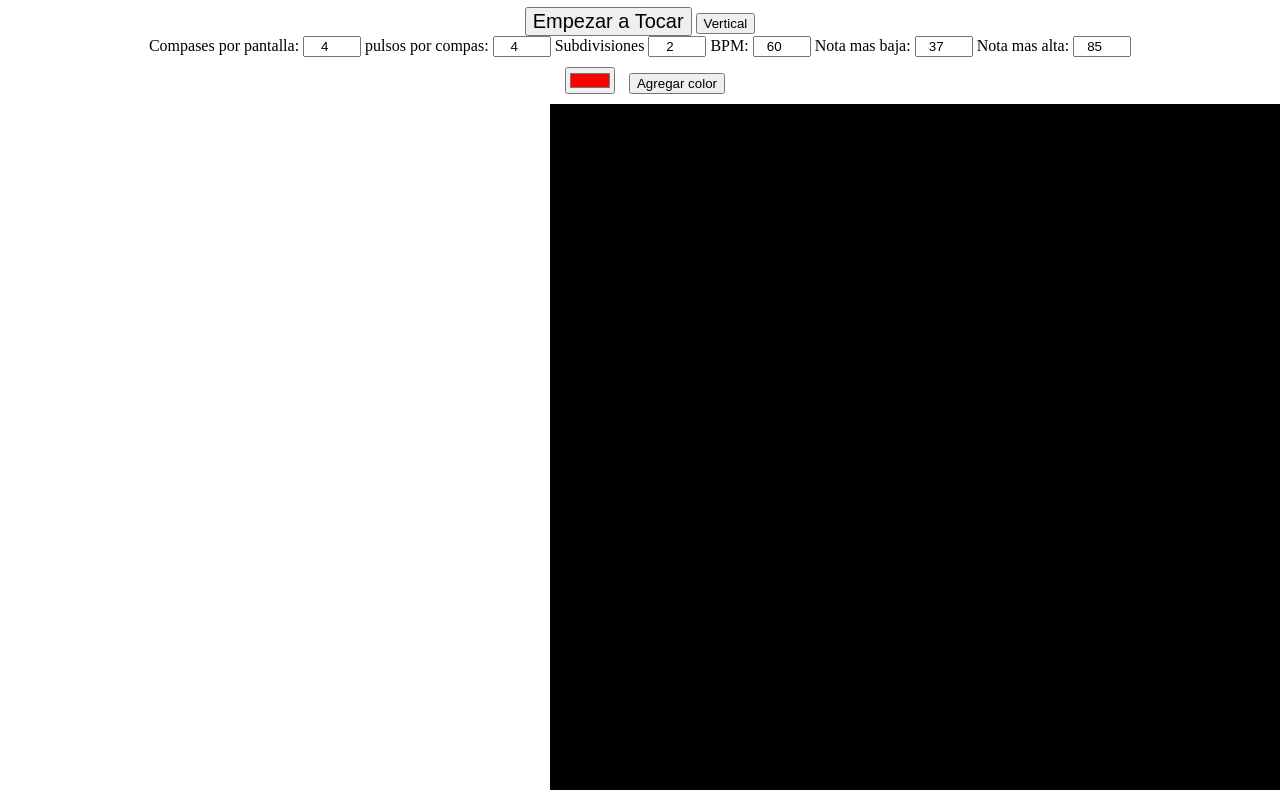
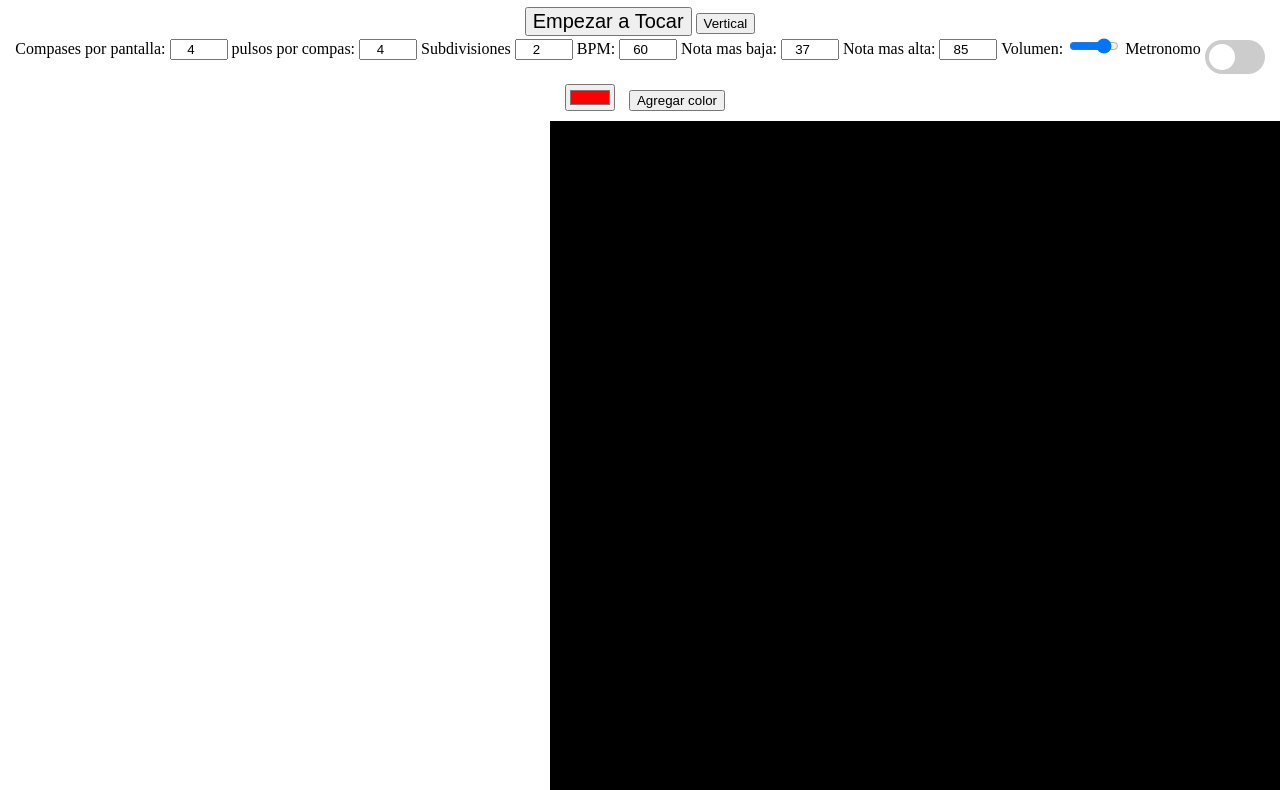
Before and after one commit to IanEvers/iterandoMIDI, a plain HTML site: page index.html in a window 1280 px wide. Shown: the part 114-904 px from the top of the page. Drawn offline with nearby package versions, Linux system fonts and the light colour scheme; no server answers.

Commit message:
se puede cambiar el volumen del piano(no después de empezar) y se puede elegir si escuchar el metronomo o no

```diff
--- a/css/style.css
+++ b/css/style.css
@@ -14,3 +14,63 @@ body {
 #empezarATocar {
     font-size: 20px;
 }
+
+
+.slider.round {
+    border-radius: 34px;
+}
+
+.slider.round:before {
+border-radius: 50%;
+}
+
+.switch {
+    position: relative;
+    display: inline-block;
+    width: 60px;
+    height: 34px;
+}
+
+.switch input {
+    opacity: 0;
+    width: 0;
+    height: 0;
+}
+
+.slider {
+    position: absolute;
+    cursor: pointer;
+    top: 0;
+    left: 0;
+    right: 0;
+    bottom: 0;
+    background-color: #ccc;
+    -webkit-transition: .4s;
+    transition: .4s;
+}
+
+.slider:before {
+    position: absolute;
+    content: "";
+    height: 26px;
+    width: 26px;
+    left: 4px;
+    bottom: 4px;
+    background-color: white;
+    -webkit-transition: .4s;
+    transition: .4s;
+}
+
+input:checked + .slider {
+    background-color: #2196F3;
+}
+
+input:focus + .slider {
+    box-shadow: 0 0 1px #2196F3;
+}
+
+input:checked + .slider:before {
+    -webkit-transform: translateX(26px);
+    -ms-transform: translateX(26px);
+    transform: translateX(26px);
+}
--- a/index.html
+++ b/index.html
@@ -41,6 +41,14 @@
 		<input type="number" id="notaMasBaja" value="37">
 		<label for="notaMasAlta">Nota mas alta:</label>
 		<input type="number" id="notaMasAlta" value="85">
+		<label for="volumenControl">Volumen:</label>
+		<input type="range" min="0.0" max="1.0" step="0.01"
+		value="0.8" name="volume" id="volumenControl">
+		<label for="metronomoToggle">Metronomo</label>
+		<label class="switch">
+			<input type="checkbox" id="metronomoToggle">
+			<span class="slider round"></span>
+		</label>
 	</form>
 	<div id="key_data"></div>
 	<div id="guardado"></div>
--- a/js/script.js
+++ b/js/script.js
@@ -17,6 +17,8 @@ let notaMasBaja = parseInt(document.getElementById('notaMasBaja').value);
 let notaMasAlta = parseInt(document.getElementById('notaMasAlta').value);
 let rangoNotas = parseInt(notaMasAlta - notaMasBaja - 5);
 let divisionCanvas = parseInt((canvas.height / parseInt(compasesPantalla)));
+let metronomoPrendido = document.getElementById('metronomoToggle').checked;
+let volumen = document.getElementById('volumenControl').value;
 //contador de colores
 let color1 = document.getElementById("color1");
 let coloresInputs = [];
@@ -27,14 +29,16 @@ let horizontalidad = false;
 let colores = [];
 
 const actualizarParametros = function() {
-    compasesPantalla = document.getElementById('compasesPantalla').value;
+	compasesPantalla = document.getElementById('compasesPantalla').value;
     pulsosPorCompas = document.getElementById('pulsosPorCompas').value;
     subdivisiones = document.getElementById('subdivisiones').value;
     BPM = document.getElementById('BPM').value;
     notaMasBaja = document.getElementById('notaMasBaja').value;
     notaMasAlta = document.getElementById('notaMasAlta').value;
     rangoNotas = notaMasAlta - notaMasBaja;
-    divisionCanvas = (canvas.height / parseInt(compasesPantalla));
+	divisionCanvas = (canvas.height / parseInt(compasesPantalla));
+	metronomoPrendido = document.getElementById('metronomoToggle').checked;
+	volumen = document.getElementById('volumenControl').value;
 }
 
 const actualizarColores = function () {
@@ -97,7 +101,9 @@ const actualizarTempo = function() {
 //desde aca empieza para hacer sonar sonidos
 
 const comienzo = function() {
-	metronomeApp.toggle(pulsosPorCompas, subdivisiones);
+	if(metronomoPrendido) {
+		metronomeApp.toggle(pulsosPorCompas, subdivisiones);
+	}
 	let midi;
 	let AudioContext;
 	let context;
@@ -232,7 +238,6 @@ const comienzo = function() {
 				if(indiceColor < colorInputs.length) {
 					indiceColor++;
 					color = colores[indiceColor];
-
 					return;
 				}
 			}
@@ -267,10 +272,13 @@ const comienzo = function() {
 
 			if(notas.length < 15) {
 				context = new AudioContext();
+				var gainNode = context.createGain();
 				const oscillator = context.createOscillator();
 				oscillator.type = "sine";
 				oscillator.frequency.value = frequencyFromNoteNumber(note);
-				oscillator.connect(context.destination);
+				oscillator.connect(gainNode);
+				gainNode.gain.setValueAtTime(volumen, context.currentTime);
+				gainNode.connect(context.destination);
 				notas.push(oscillator);
 				audios.push(note);
 				oscillator.start(0);
@@ -278,9 +286,7 @@ const comienzo = function() {
 			} else {
 				let i;
 				for(i = notas.length - 1; i >= 0; i--) {
-
 					if(Math.round(notas[i].frequency.value) == 0) {
-
 						notas[i].frequency.value = frequencyFromNoteNumber(note);
 						audios.push(note);
 						break;
```
